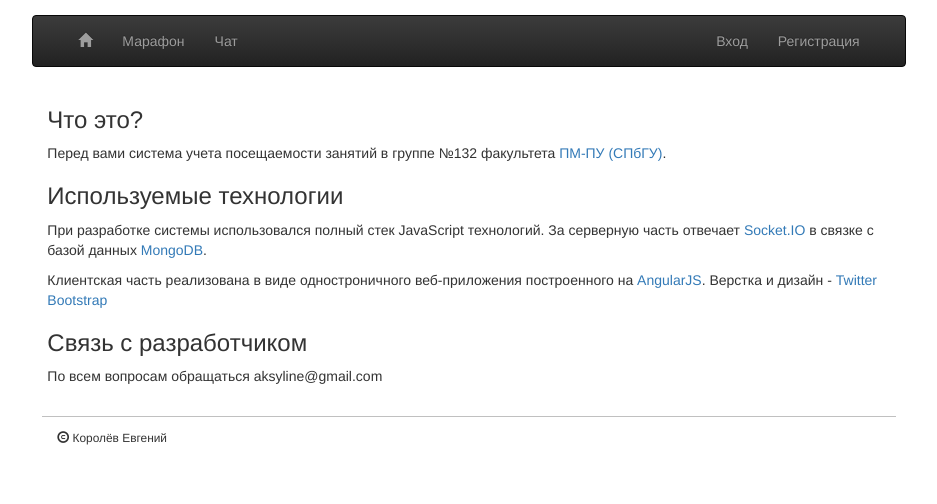
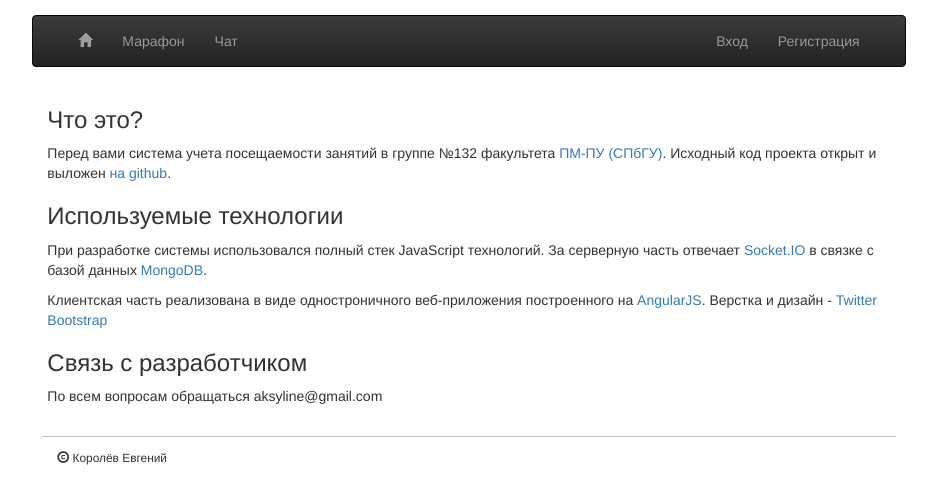
Before and after one commit to ekorolev/marathon, a plain HTML site: page www/index.html in a window 1280 px wide. Shown: the whole page, without its empty margins (171-1108 px from the left). Drawn offline with nearby package versions, Linux system fonts and the light colour scheme; no server answers.

Commit message:
description

```diff
--- a/www/partials/start.html
+++ b/www/partials/start.html
@@ -1,5 +1,5 @@
 <h3>Что это?</h3>
-<p>Перед вами система учета посещаемости занятий в группе №132 факультета <a href='http://apmath.spbu.ru' target='blank'>ПМ-ПУ (СПбГУ)</a>.</p>
+<p>Перед вами система учета посещаемости занятий в группе №132 факультета <a href='http://apmath.spbu.ru' target='blank'>ПМ-ПУ (СПбГУ)</a>. Исходный код проекта открыт и выложен <a href='http://github.com/ekorolev/marathon' target='blank'>на github</a>.</p>
 
 <h3>Используемые технологии</h3>
 <p>При разработке системы использовался полный стек JavaScript технологий. За серверную часть отвечает <a href='http://socket.io' target="blank">Socket.IO</a> в связке с базой данных <a href='http://mongodb.org' target='blank'>MongoDB</a>.</p>
```
